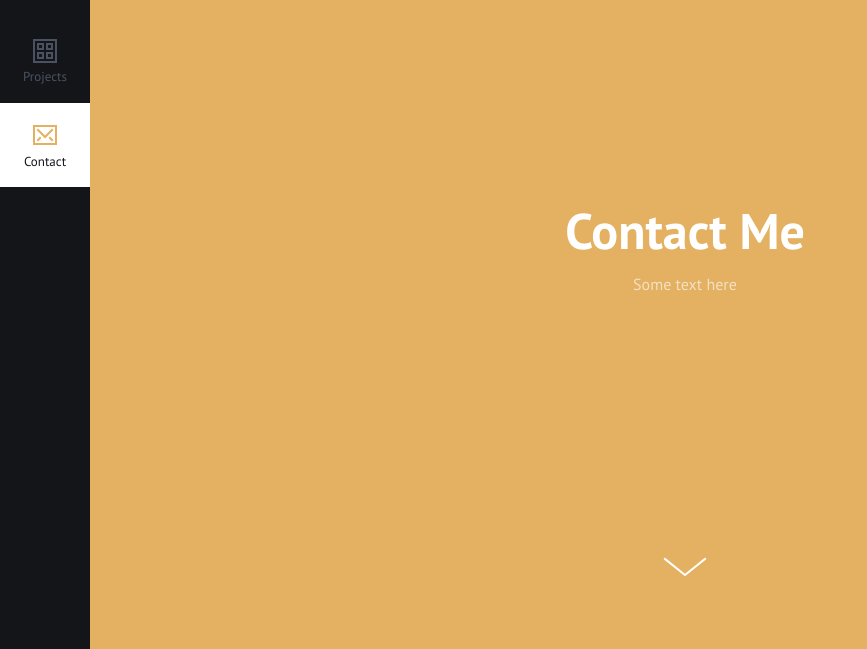
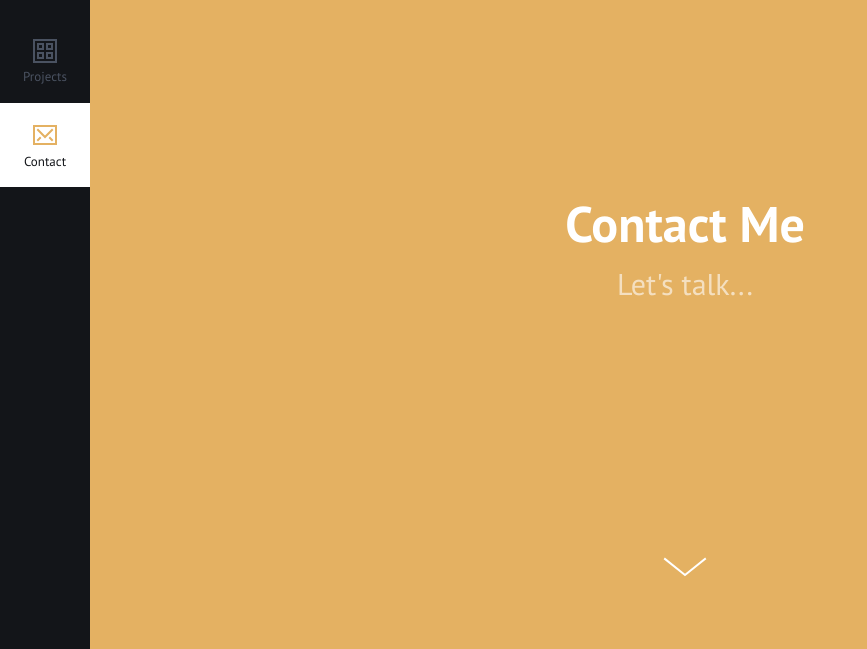
Before and after one commit to vamuigua/My-site, a plain HTML site: page contact.html in a window 1280 px wide. Shown: the part 151-800 px from the top of the page, without its empty margins (0-867 px from the left). Drawn offline with Linux system fonts and the light colour scheme.

Commit message:
modified content

```diff
--- a/contact.html
+++ b/contact.html
@@ -51,7 +51,7 @@
 			<header>
 				<div class="cd-title">
 					<h2>Contact Me</h2>
-					<span>Some text here</span>
+					<span style="font-size:30px">Let's talk...</span>
 				</div>
 
 				<a href="#contact-content" class="cd-scroll">Scroll Down</a>
```
